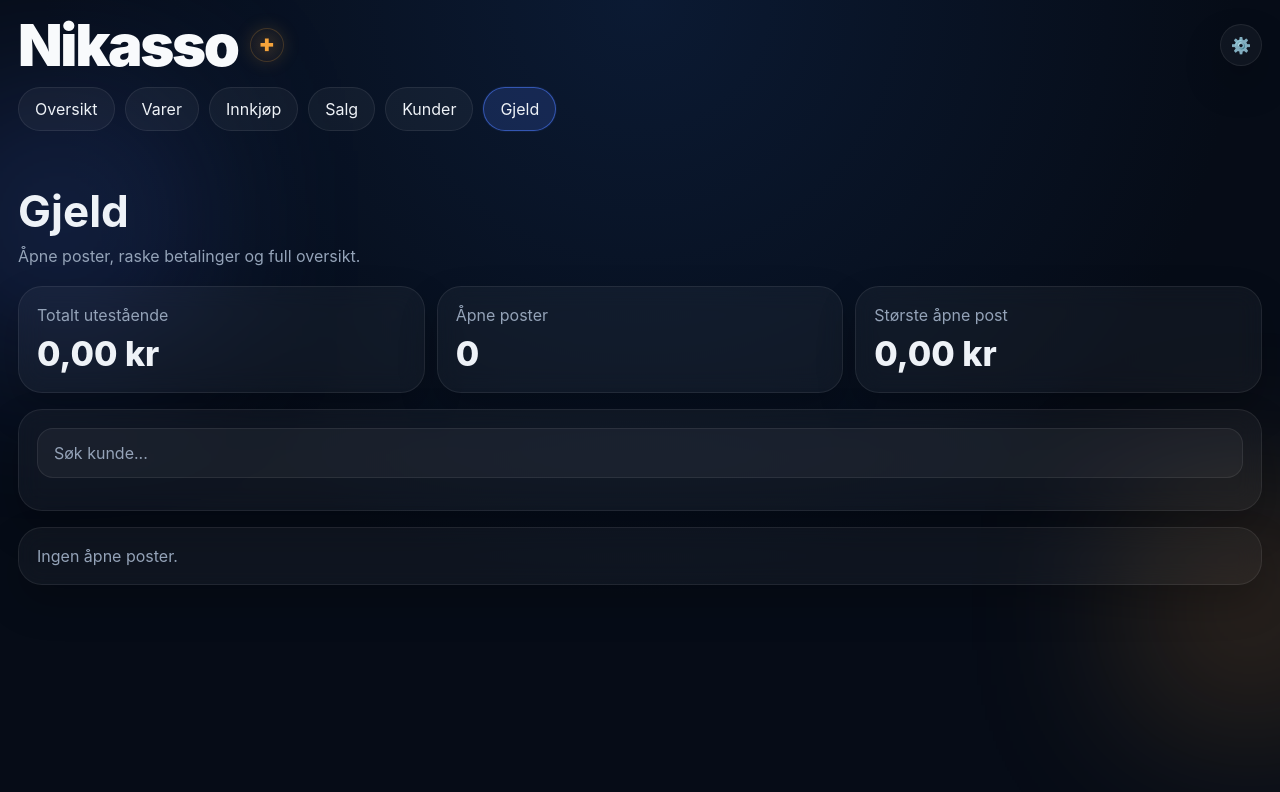
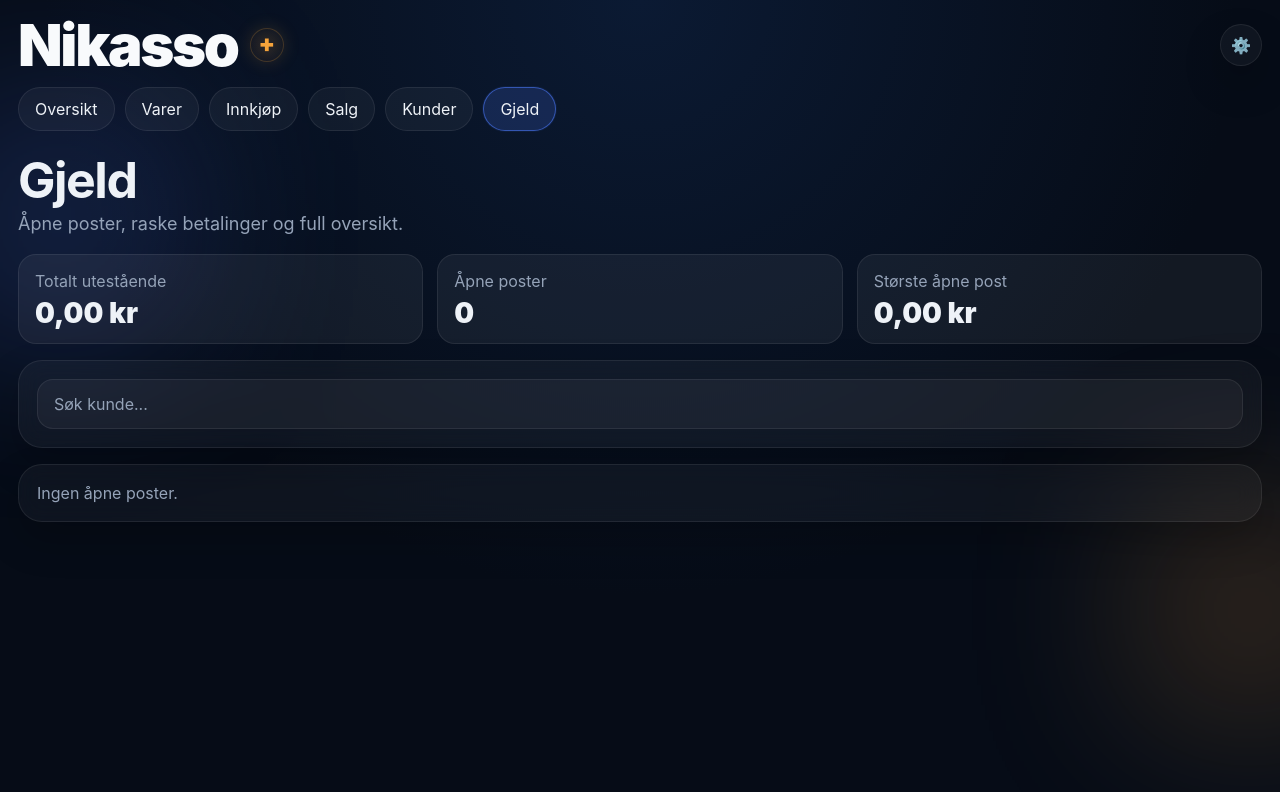
Before and after one commit to nikolaihoffmann-svg/Nikasso-, a React (Vite) app: page / in a window 1280 px wide. Both pictures are taken after a click on the button "Gjeld". Shown: the top 792 px of the page. Built offline with nearby package versions, Linux system fonts and the light colour scheme.

Commit message:
Refactor Gjeld component for improved styling

```diff
--- a/src/pages/Gjeld.tsx
+++ b/src/pages/Gjeld.tsx
@@ -46,37 +46,27 @@ export default function Gjeld() {
 
   return (
     <div>
-      <h1 style={{ fontSize: 44, marginBottom: 8 }}>Gjeld</h1>
-      <p style={{ marginTop: 0, marginBottom: 20, color: "#94a3b8" }}>
-        Åpne poster, raske betalinger og full oversikt.
-      </p>
+      <h1 className="pageTitle">Gjeld</h1>
+      <p className="pageLead">Åpne poster, raske betalinger og full oversikt.</p>
 
-      <div
-        style={{
-          display: "grid",
-          gap: 12,
-          gridTemplateColumns: "repeat(auto-fit, minmax(220px, 1fr))",
-          marginBottom: 16,
-        }}
-      >
-        <div className="card">
-          <div style={{ color: "#94a3b8", marginBottom: 8 }}>Totalt utestående</div>
-          <div style={{ fontSize: 34, fontWeight: 800 }}>{fmtKr(totalOpen)}</div>
+      <div className="grid3">
+        <div className="statCard">
+          <div className="statLabel">Totalt utestående</div>
+          <div className="statValue">{fmtKr(totalOpen)}</div>
         </div>
 
-        <div className="card">
-          <div style={{ color: "#94a3b8", marginBottom: 8 }}>Åpne poster</div>
-          <div style={{ fontSize: 34, fontWeight: 800 }}>{totalCount}</div>
+        <div className="statCard">
+          <div className="statLabel">Åpne poster</div>
+          <div className="statValue">{totalCount}</div>
         </div>
 
-        <div className="card">
-          <div style={{ color: "#94a3b8", marginBottom: 8 }}>Største åpne post</div>
-          <div style={{ fontSize: 34, fontWeight: 800 }}>{fmtKr(biggestOpen)}</div>
+        <div className="statCard">
+          <div className="statLabel">Største åpne post</div>
+          <div className="statValue">{fmtKr(biggestOpen)}</div>
         </div>
       </div>
 
-      <div className="card" style={{ marginBottom: 16 }}>
-        <div style={{ marginBottom: 14 }}>
+      <div className="card" style={{ marginTop: 16 }}>
         <input
           type="text"
           value={query}
@@ -84,59 +74,34 @@ export default function Gjeld() {
           placeholder="Søk kunde..."
         />
       </div>
-      </div>
 
-      <div style={{ display: "grid", gap: 12 }}>
+      <div className="receivableList" style={{ marginTop: 16 }}>
         {receivables.length === 0 ? (
-          <div className="card" style={{ color: "#94a3b8" }}>
-            Ingen åpne poster.
-          </div>
+          <div className="card emptyText">Ingen åpne poster.</div>
         ) : (
           receivables.map(({ sale, remaining }) => (
-            <div
-              key={sale.id}
-              className="card"
-              style={{
-                padding: 16,
-              }}
-            >
-              <div
-                style={{
-                  display: "flex",
-                  justifyContent: "space-between",
-                  gap: 12,
-                  alignItems: "flex-start",
-                  flexWrap: "wrap",
-                  marginBottom: 14,
-                }}
-              >
+            <div key={sale.id} className="card">
+              <div className="rowBetween" style={{ marginBottom: 14 }}>
                 <div>
                   <div style={{ fontSize: 20, fontWeight: 800 }}>
                     {sale.customerName || "Kontantsalg"}
                   </div>
-                  <div style={{ color: "#94a3b8", marginTop: 6 }}>
+                  <div className="muted" style={{ marginTop: 6 }}>
                     {new Date(sale.createdAt).toLocaleString("no-NO")}
                   </div>
                 </div>
 
                 <div style={{ textAlign: "right" }}>
                   <div style={{ fontSize: 24, fontWeight: 800 }}>{fmtKr(remaining)}</div>
-                  <div style={{ color: "#94a3b8", marginTop: 6 }}>
+                  <div className="muted" style={{ marginTop: 6 }}>
                     Total: {fmtKr(sale.total)}
                   </div>
                 </div>
               </div>
 
-              <div
-                style={{
-                  display: "grid",
-                  gap: 12,
-                  gridTemplateColumns: "minmax(140px, 220px) auto",
-                  alignItems: "end",
-                }}
-              >
-                <div>
-                  <div style={{ color: "#94a3b8", marginBottom: 8 }}>Registrer betaling</div>
+              <div className="grid2">
+                <label className="label">
+                  <span>Registrer betaling</span>
                   <input
                     type="number"
                     value={amounts[sale.id] ?? ""}
@@ -145,24 +110,13 @@ export default function Gjeld() {
                     }
                     placeholder="Beløp"
                   />
-                </div>
+                </label>
 
-                <button
-                  className="dataBtn"
-                  style={{
-                    borderRadius: 14,
-                    width: "auto",
-                    height: "auto",
-                    padding: "12px 18px",
-                    background: "rgba(34,197,94,0.14)",
-                    border: "1px solid rgba(34,197,94,0.28)",
-                    color: "#d1fae5",
-                  }}
-                  type="button"
-                  onClick={() => handlePay(sale.id)}
-                >
+                <div className="cardActions" style={{ marginTop: 0 }}>
+                  <button className="btn btnSuccess" type="button" onClick={() => handlePay(sale.id)}>
                     Registrer betaling
                   </button>
+                </div>
               </div>
             </div>
           ))
```
Lines whose indentation alone changed are shown as unchanged.
